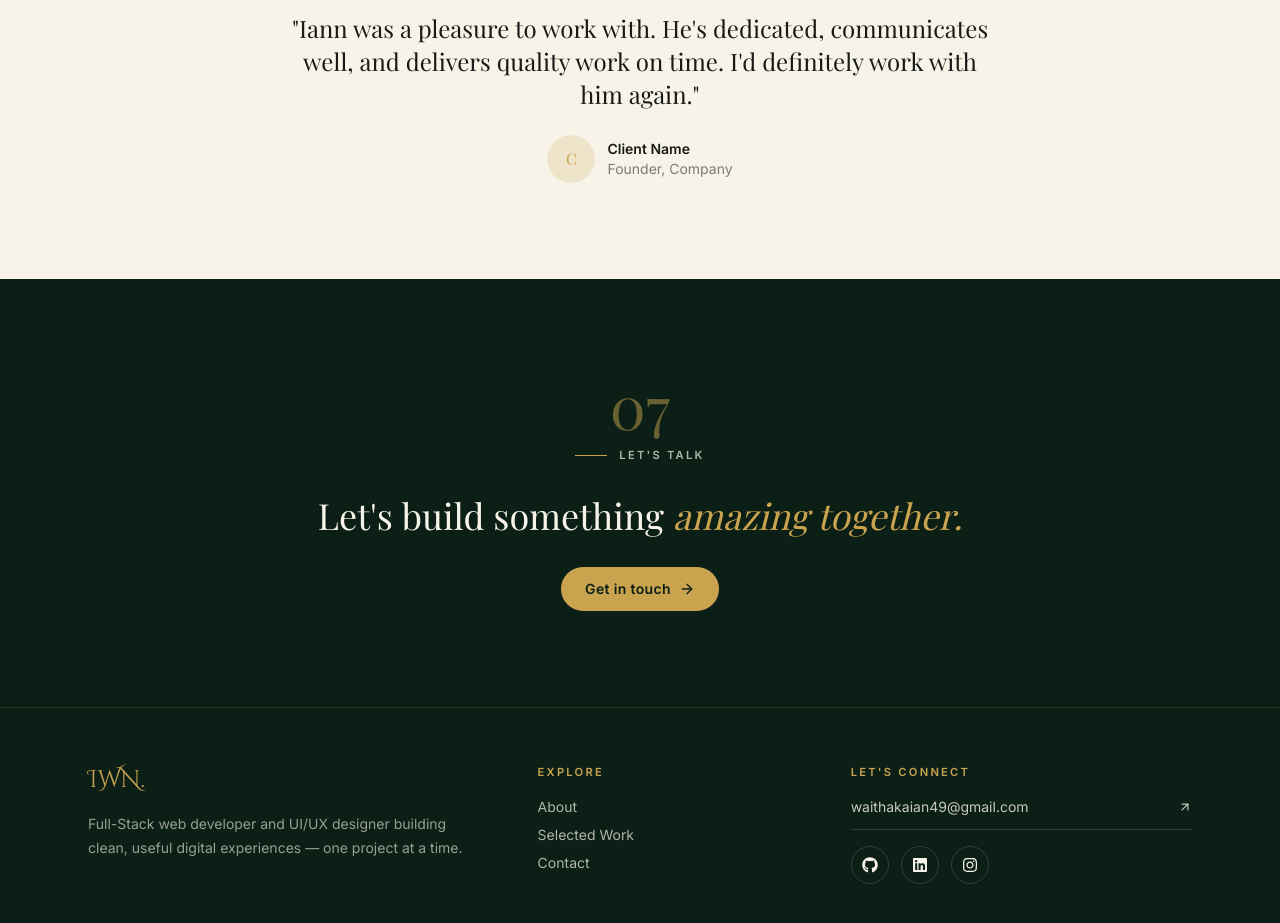
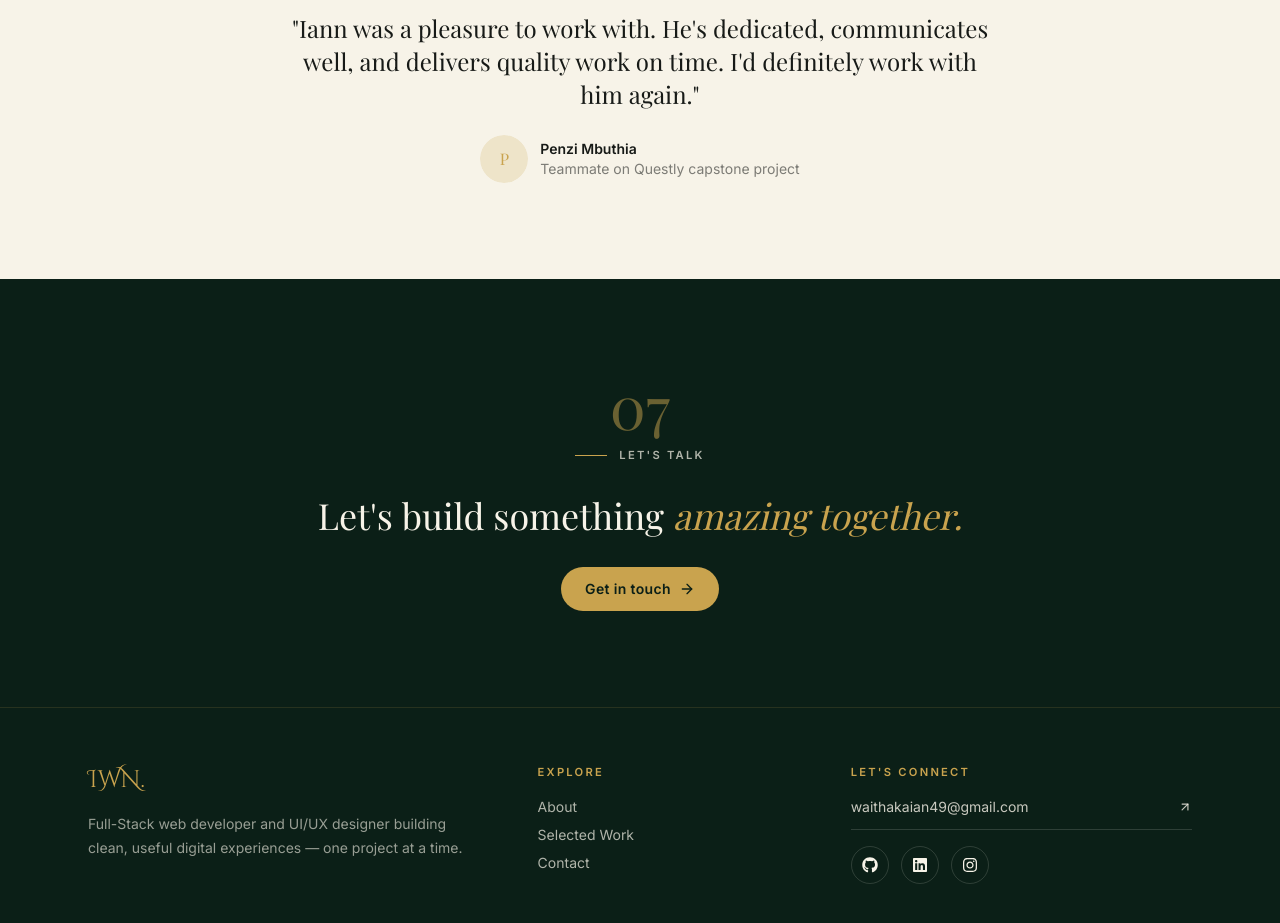
Before and after one commit to DalzWrld/Ian-portfolio, a React (Vite) app: page / in a window 1280 px wide. Shown: the part 3400-4323 px from the top of the page. Built offline with nearby package versions, Linux system fonts and the light colour scheme.

Commit message:
Update the testimonials

```diff
--- a/src/data/content.js
+++ b/src/data/content.js
@@ -170,8 +170,8 @@ export const testimonials = [
   {
     quote:
       "Iann was a pleasure to work with. He's dedicated, communicates well, and delivers quality work on time. I'd definitely work with him again.",
-    name: "Client Name",
-    role: "Founder, Company",
+    name: "Penzi Mbuthia",
+    role: "Teammate on Questly capstone project",
   },
 ]
 
```
